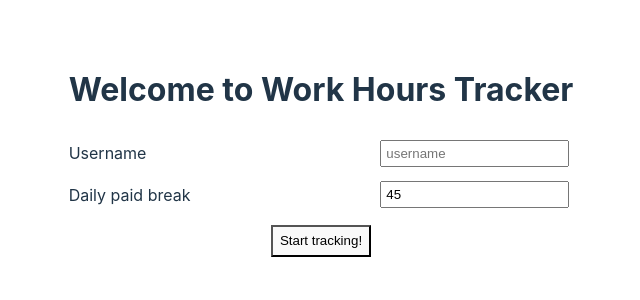
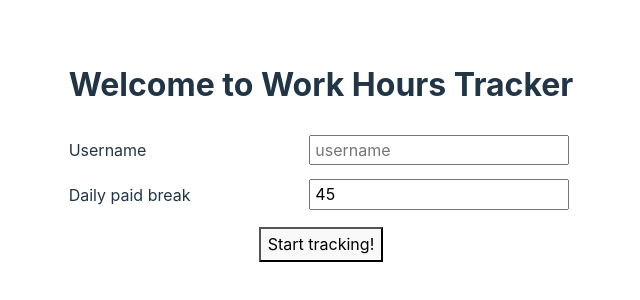
Before and after one commit to ldgit/work-hours-tracker, a Svelte app: page / in a window 1280 px wide. Shown: the part 246-546 px from the top of the page, without its empty margins (319-959 px from the left). Built offline with nearby package versions, Linux system fonts and the light colour scheme.

Commit message:
Normalize css for Firefox, Safari and Chrome

```diff
--- a/src/app.css
+++ b/src/app.css
@@ -1,3 +1,5 @@
+@import './assets/modern-normalize.css';
+
 :root {
 	font-family: Inter, system-ui, Avenir, Helvetica, Arial, sans-serif;
 	line-height: 1.5;
--- /dev/null
+++ b/src/assets/modern-normalize.css
@@ -0,0 +1,213 @@
+/*! modern-normalize v3.0.1 | MIT License | https://github.com/sindresorhus/modern-normalize */
+
+/*
+Document
+========
+*/
+
+/**
+Use a better box model (opinionated).
+*/
+
+*,
+::before,
+::after {
+	box-sizing: border-box;
+}
+
+html {
+	/* Improve consistency of default fonts in all browsers. (https://github.com/sindresorhus/modern-normalize/issues/3) */
+	font-family:
+		system-ui,
+		'Segoe UI',
+		Roboto,
+		Helvetica,
+		Arial,
+		sans-serif,
+		'Apple Color Emoji',
+		'Segoe UI Emoji';
+	line-height: 1.15; /* 1. Correct the line height in all browsers. */
+	-webkit-text-size-adjust: 100%; /* 2. Prevent adjustments of font size after orientation changes in iOS. */
+	tab-size: 4; /* 3. Use a more readable tab size (opinionated). */
+}
+
+/*
+Sections
+========
+*/
+
+body {
+	margin: 0; /* Remove the margin in all browsers. */
+}
+
+/*
+Text-level semantics
+====================
+*/
+
+/**
+Add the correct font weight in Chrome and Safari.
+*/
+
+b,
+strong {
+	font-weight: bolder;
+}
+
+/**
+1. Improve consistency of default fonts in all browsers. (https://github.com/sindresorhus/modern-normalize/issues/3)
+2. Correct the odd 'em' font sizing in all browsers.
+*/
+
+code,
+kbd,
+samp,
+pre {
+	font-family:
+		ui-monospace,
+		SFMono-Regular,
+		Consolas,
+		'Liberation Mono',
+		Menlo,
+		monospace; /* 1 */
+	font-size: 1em; /* 2 */
+}
+
+/**
+Add the correct font size in all browsers.
+*/
+
+small {
+	font-size: 80%;
+}
+
+/**
+Prevent 'sub' and 'sup' elements from affecting the line height in all browsers.
+*/
+
+sub,
+sup {
+	font-size: 75%;
+	line-height: 0;
+	position: relative;
+	vertical-align: baseline;
+}
+
+sub {
+	bottom: -0.25em;
+}
+
+sup {
+	top: -0.5em;
+}
+
+/*
+Tabular data
+============
+*/
+
+/**
+Correct table border color inheritance in Chrome and Safari. (https://issues.chromium.org/issues/40615503, https://bugs.webkit.org/show_bug.cgi?id=195016)
+*/
+
+table {
+	border-color: currentcolor;
+}
+
+/*
+Forms
+=====
+*/
+
+/**
+1. Change the font styles in all browsers.
+2. Remove the margin in Firefox and Safari.
+*/
+
+button,
+input,
+optgroup,
+select,
+textarea {
+	font-family: inherit; /* 1 */
+	font-size: 100%; /* 1 */
+	line-height: 1.15; /* 1 */
+	margin: 0; /* 2 */
+}
+
+/**
+Correct the inability to style clickable types in iOS and Safari.
+*/
+
+button,
+[type='button'],
+[type='reset'],
+[type='submit'] {
+	-webkit-appearance: button;
+}
+
+/**
+Remove the padding so developers are not caught out when they zero out 'fieldset' elements in all browsers.
+*/
+
+legend {
+	padding: 0;
+}
+
+/**
+Add the correct vertical alignment in Chrome and Firefox.
+*/
+
+progress {
+	vertical-align: baseline;
+}
+
+/**
+Correct the cursor style of increment and decrement buttons in Safari.
+*/
+
+::-webkit-inner-spin-button,
+::-webkit-outer-spin-button {
+	height: auto;
+}
+
+/**
+1. Correct the odd appearance in Chrome and Safari.
+2. Correct the outline style in Safari.
+*/
+
+[type='search'] {
+	-webkit-appearance: textfield; /* 1 */
+	outline-offset: -2px; /* 2 */
+}
+
+/**
+Remove the inner padding in Chrome and Safari on macOS.
+*/
+
+::-webkit-search-decoration {
+	-webkit-appearance: none;
+}
+
+/**
+1. Correct the inability to style clickable types in iOS and Safari.
+2. Change font properties to 'inherit' in Safari.
+*/
+
+::-webkit-file-upload-button {
+	-webkit-appearance: button; /* 1 */
+	font: inherit; /* 2 */
+}
+
+/*
+Interactive
+===========
+*/
+
+/*
+Add the correct display in Chrome and Safari.
+*/
+
+summary {
+	display: list-item;
+}
```
